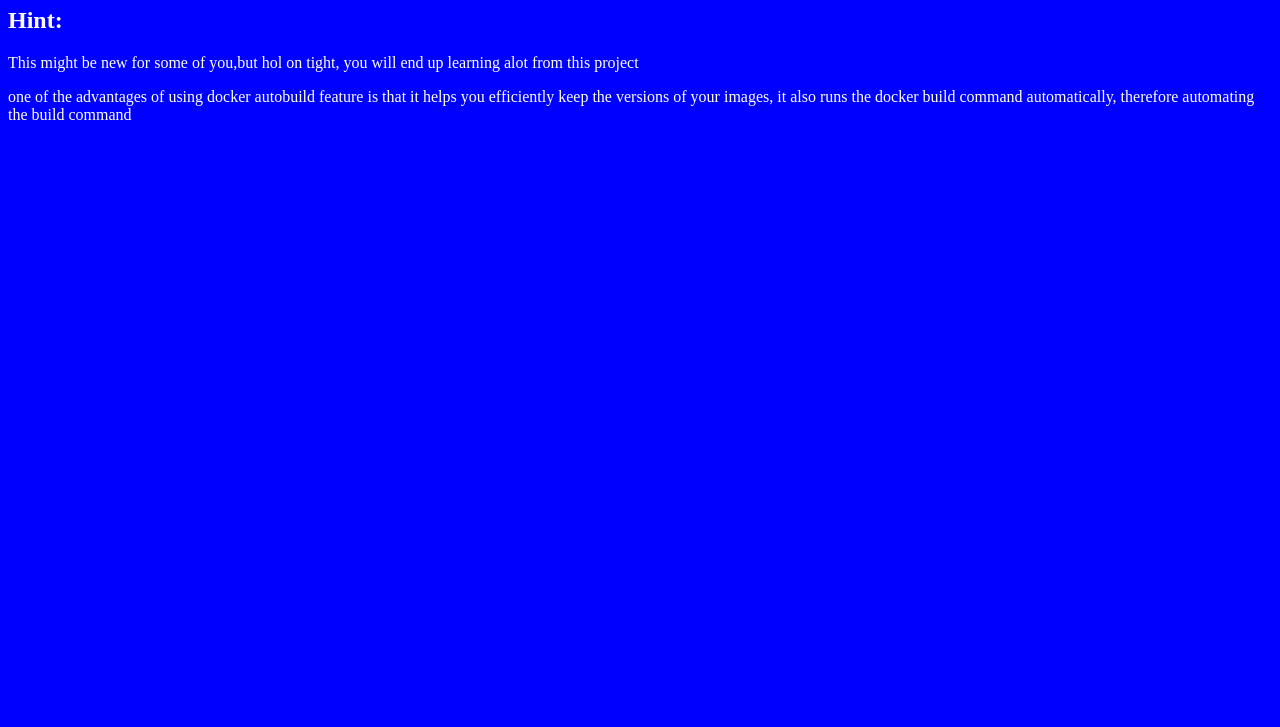
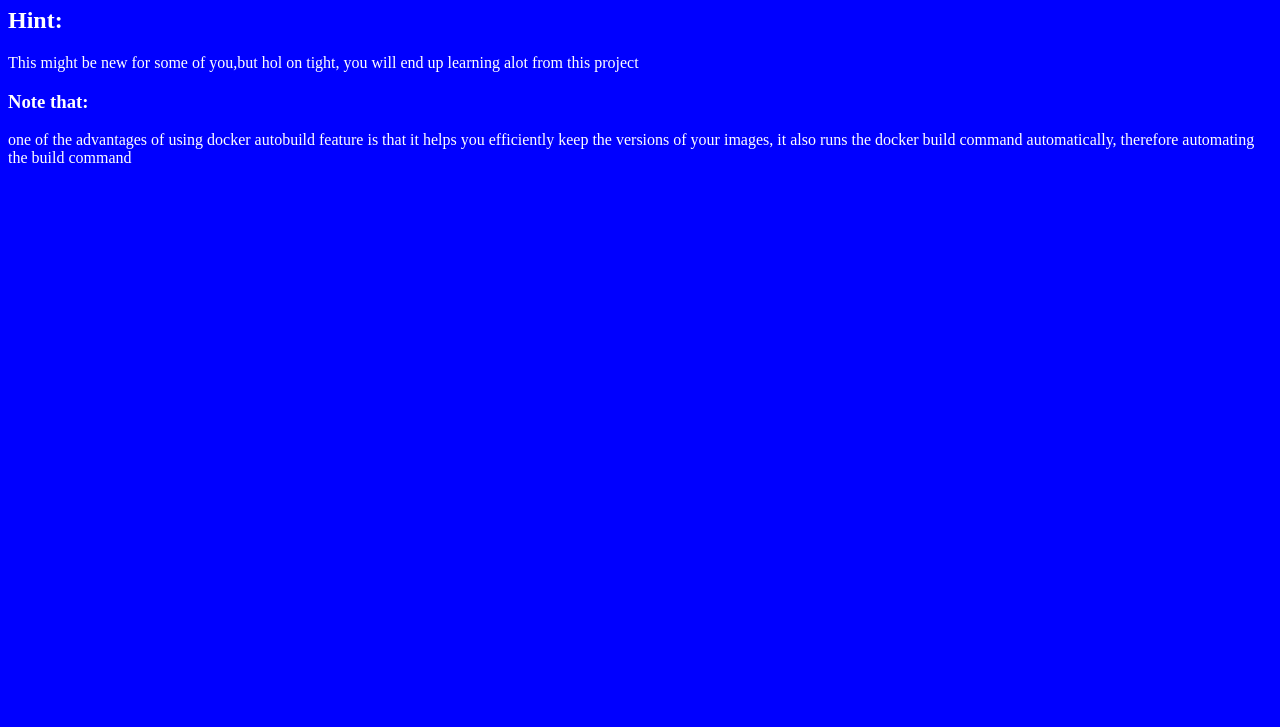
Before and after one commit to OluwaPelumiA/Autobuild_Docker, a plain HTML site: page Docker_tutorial/index.html in a window 1280 px wide. Shown: the part 73-800 px from the top of the page. Drawn offline with Linux system fonts and the light colour scheme.

Commit message:
added few changes

```diff
--- a/Docker_tutorial/index.html
+++ b/Docker_tutorial/index.html
@@ -7,6 +7,7 @@
 </head>
 <body text = "white" bgcolor = "blue">
 	<p> This might be new for some of you,but hol on tight, you will end up learning alot from this project</p>
+	<h3> Note that:</h3>
 	<p> one of the advantages of using docker autobuild feature is that it helps you efficiently keep the versions of your images, it also runs the docker build command automatically, therefore automating the build command </p>
 
 </body>
```
